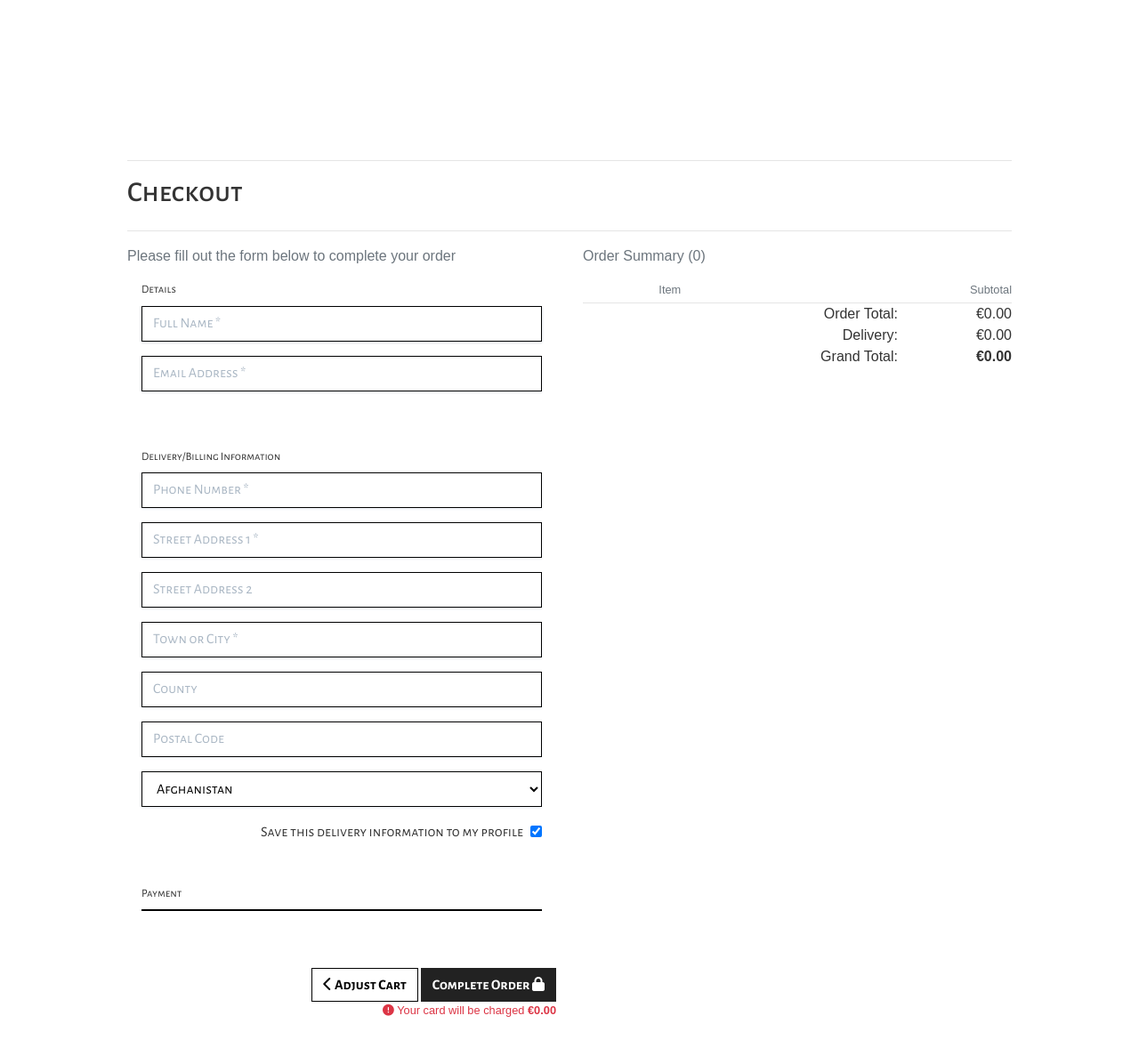
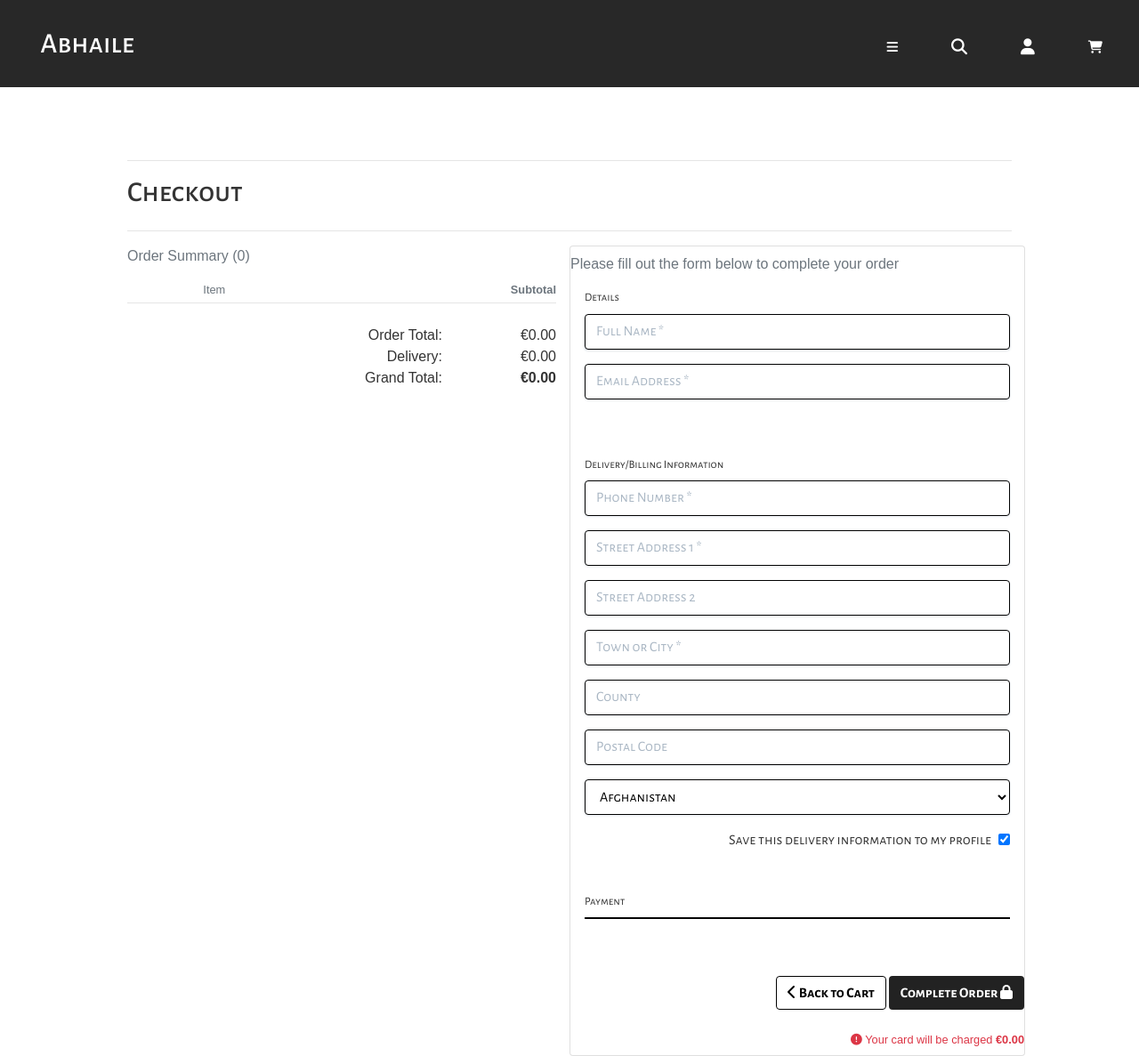
Before and after one commit to ShiftyKitty/MS4-Abhaile, a Django app: template checkout/templates/checkout/checkout.html in a window 1280 px wide. Shown: the whole page at 89% size. Before the commit the page ends 1143 px from the top, so only its background shows below. Run offline with Django 3.2, Linux system fonts and the light colour scheme; the template is opened without the code that fills it: values that come from a table or form of the project are taken from there, others are empty; the visitor is signed in with stand-in values (Sample User, id 1); parts of the project's set-up code (start-up, migrations or seed data) failed here and were passed over; some libraries are stand-ins or nearby versions; some web fonts are replaced.

Commit message:
checkout and checkout success pages now matching initial wireframes

```diff
--- a/checkout/static/checkout/css/checkout.css
+++ b/checkout/static/checkout/css/checkout.css
@@ -4,7 +4,6 @@
   height: 40px;
   padding: 10px 12px;
   border: 1px solid transparent;
-  border-radius: 0px;
   background-color: white;
   box-shadow: 0 1px 3px 0 #e6ebf1;
   -webkit-transition: box-shadow 150ms ease;
@@ -53,7 +52,7 @@ select option[value=""] {
   left: 0;
   width: 100%;
   height: 100%;
-  background: rgba(23, 162, 184, .85);
+  background: rgba(252,142,172, .85);
   z-index: 9999;
 }
 
@@ -64,3 +63,7 @@ select option[value=""] {
   margin: 0;
   height: 100%;
 }
+
+.underline {
+  text-decoration: underline;
+}
--- a/checkout/templates/checkout/checkout.html
+++ b/checkout/templates/checkout/checkout.html
@@ -7,11 +7,9 @@
 {% endblock %}
 
 {% block page_header %}
-    <div class="container header-container">
-        <div class="row">
-            <div class="col"></div>
-        </div>
-    </div>
+
+{% include 'includes/rest-of-site-nav.html' %}
+
 {% endblock %}
 
 {% block content %}
@@ -24,20 +22,20 @@
                 <hr>
             </div>
         </div>
-
         <div class="row">
-            <div class="col-12 col-lg-6 order-lg-last mb-5">
+            <div class="col-12 col-lg-6">
                 <p class="text-muted">Order Summary ({{ product_count }})</p>
                 <div class="row">
                     <div class="col-7 offset-2">
                         <p class="mb-1 mt-0 small text-muted">Item</p>
                     </div>
                     <div class="col-3 text-right">
-                        <p class="mb-1 mt-0 small text-muted">Subtotal</p>
+                        <p class="mb-1 mt-0 small text-muted"><strong>Subtotal</strong></p>
                     </div>
                 </div>
+
                 {% for item in cart_items %}
-                    <div class="row">
+                    <div class="row mb-4">
                         <div class="col-2 mb-1">
                             <a href="{% url 'product_detail' item.product.id %}">
                                 {% if item.product.image_1 %}
@@ -56,8 +54,9 @@
                             <p class="my-0 small text-muted">€{{ item.product.price | calc_subtotal:item.quantity }}</p>
                         </div>
                     </div>
+                    <hr>
                 {% endfor %}
-                <hr class="my-0">
+                <hr class="my-0 mb-4">
                 <div class="row text-black text-right">
                     <div class="col-7 offset-2">
                         <p class="my-0">Order Total:</p>
@@ -69,18 +68,19 @@
                         <p class="my-0">€{{ delivery | floatformat:2 }}</p>
                         <p class="my-0"><strong>€{{ grand_total | floatformat:2 }}</strong></p>
                     </div>
+                    <hr>
                 </div>
             </div>
-            <div class="col-12 col-lg-6">
-                <p class="text-muted">Please fill out the form below to complete your order</p>
+            <div class="col-12 col-lg-6 order-lg-last mb-10 card">
+                <p class="text-muted mt-2">Please fill out the form below to complete your order</p>
                 <form action="{% url 'checkout' %}" method="POST" id="payment-form">
                     {% csrf_token %}
-                    <fieldset class="rounded px-3 mb-5">
+                    <fieldset class="px-3 mb-5">
                         <legend class="fieldset-label small text-black px-2 w-auto">Details</legend>
                         {{ order_form.full_name | as_crispy_field }}
                         {{ order_form.email | as_crispy_field }}
                     </fieldset>
-                    <fieldset class="rounded px-3 mb-5">
+                    <fieldset class="px-3 mb-5">
                         <legend class="fieldset-label small text-black px-2 w-auto">Delivery/Billing Information</legend>
                         {{ order_form.phone_number | as_crispy_field }}
                         {{ order_form.street_address1 | as_crispy_field }}
@@ -112,19 +112,19 @@
                     </fieldset>
 
                     <div class="submit-button text-right mt-5 mb-2">
-						<a href="{% url 'view_cart' %}" class="btn btn-outline-black rounded-0">
+						<a href="{% url 'view_cart' %}" class="btn btn-outline-black">
 							<span class="icon">
 								<i class="fas fa-chevron-left"></i>
 							</span>
-							<span class="font-weight-bold">Adjust Cart</span>
+							<span class="font-weight-bold">Back to Cart</span>
 						</a>
-						<button id="submit-button" class="btn btn-black rounded-0">
+						<button id="submit-button" class="btn btn-black">
 							<span class="font-weight-bold">Complete Order</span>
 							<span class="icon">
 								<i class="fas fa-lock"></i>
 							</span>
 						</button>
-						<p class="small text-danger my-0">
+						<p class="small text-danger my-0 mt-4">
 							<span class="icon">
 								<i class="fas fa-exclamation-circle"></i>
 							</span>
@@ -138,7 +138,7 @@
     <div id="loading-overlay">
         <h1 class="text-light logo-font loading-spinner">
             <span class="icon">
-                <i class="fas fa-3x fa-sync-alt fa-spin"></i>
+                <i class="fas fa-3x fa-spinner fa-pulse"></i>
             </span>
         </h1>
     </div>
```
Also changed, not shown: cart/templates/cart/cart.html (+9 -10 lines), checkout/templates/checkout/checkout_success.html (+17 -19 lines).
